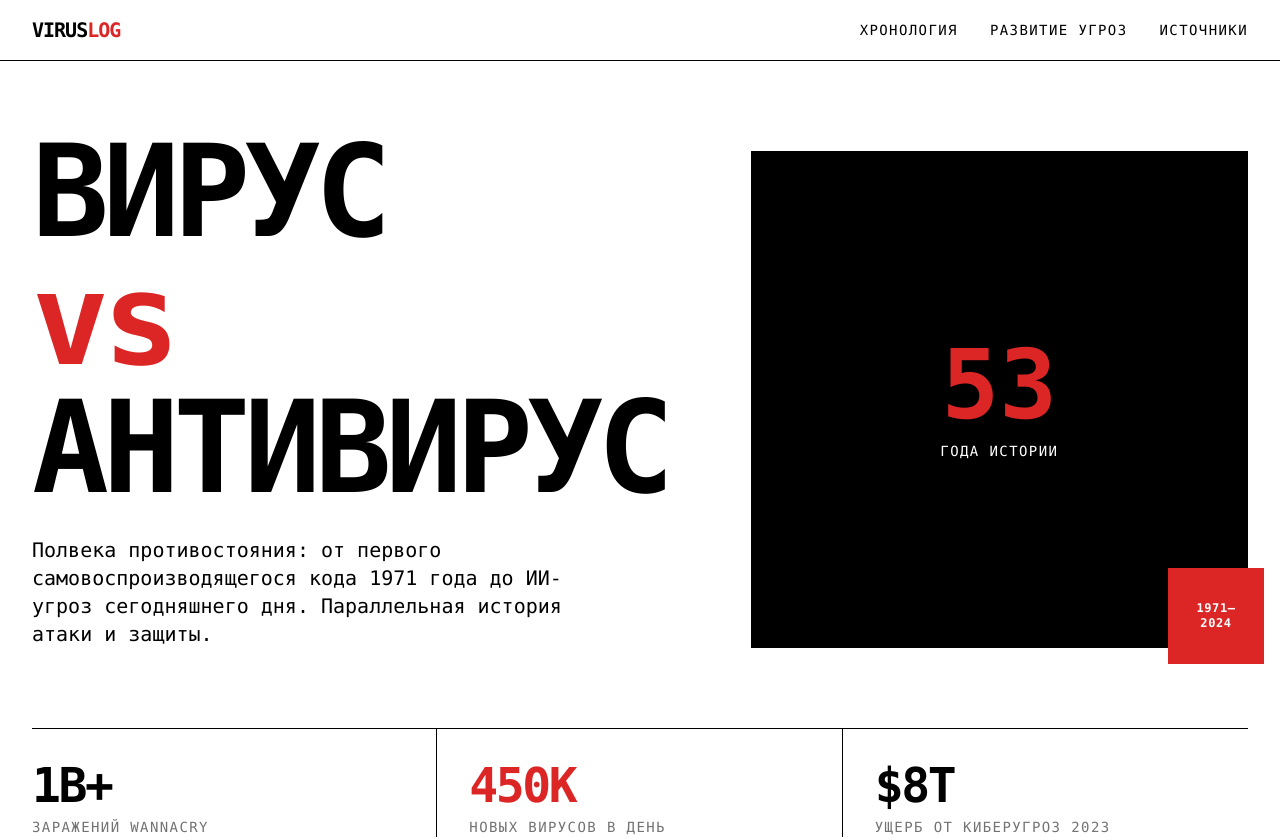
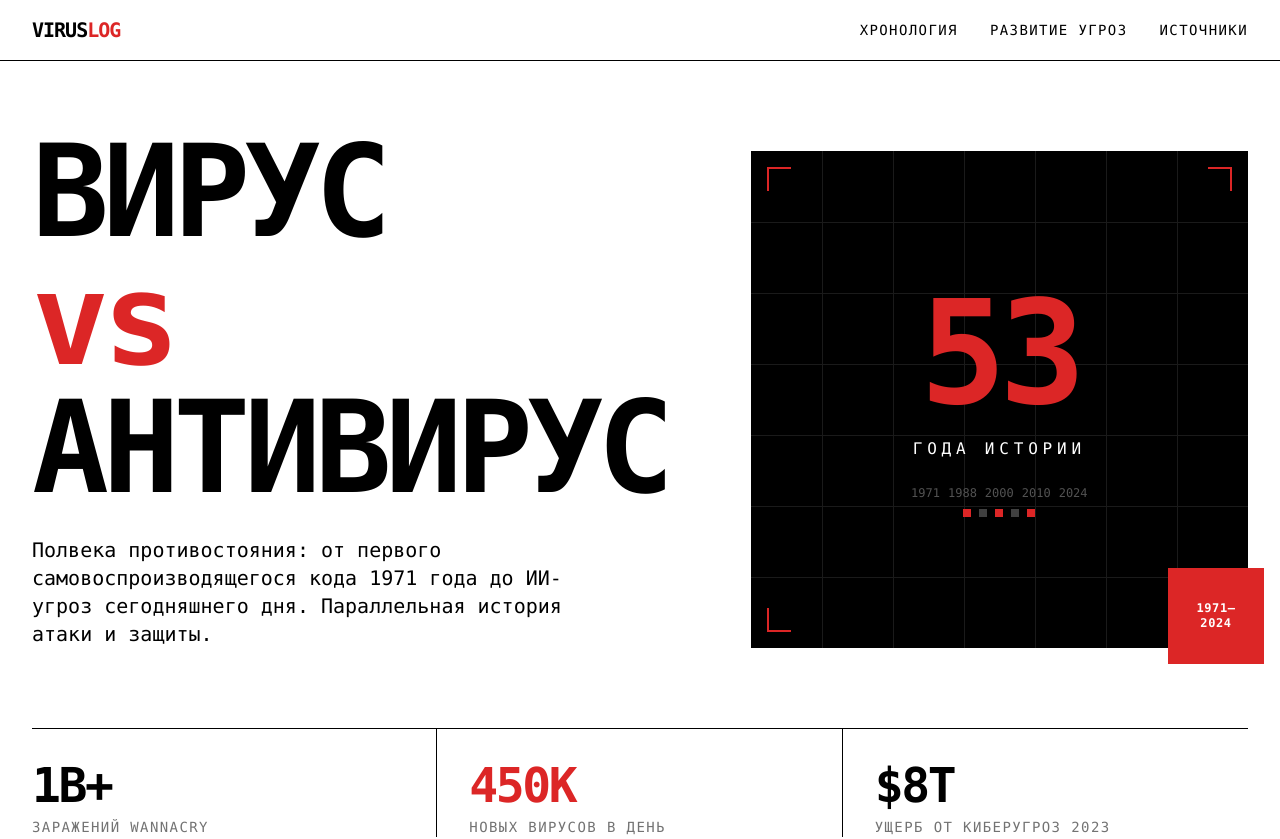
Before and after one commit to pr-poehali-dev/project-zenith-flight, a React (Vite) app: page / in a window 1280 px wide. Shown: the top 839 px of the page. Built offline with nearby package versions, Linux system fonts and the light colour scheme.

Commit message:
feat: улучшена секция истории

```diff
--- a/src/pages/Index.tsx
+++ b/src/pages/Index.tsx
@@ -166,10 +166,35 @@ export default function Index() {
           </div>
           <div className="col-span-12 md:col-span-5 flex items-end justify-center">
             <div className="relative w-full aspect-square">
-              <div className="absolute inset-0 bg-black flex items-center justify-center">
-                <div className="text-center">
-                  <div className="text-red-600 text-8xl font-bold leading-none">53</div>
-                  <div className="text-white text-sm uppercase tracking-widest mt-2">года истории</div>
+              <div className="absolute inset-0 bg-black flex items-center justify-center overflow-hidden">
+                {/* Grid lines decoration */}
+                <div className="absolute inset-0 opacity-10">
+                  {[...Array(6)].map((_, i) => (
+                    <div key={i} className="absolute top-0 bottom-0 border-l border-white" style={{ left: `${(i + 1) * 100 / 7}%` }} />
+                  ))}
+                  {[...Array(6)].map((_, i) => (
+                    <div key={i} className="absolute left-0 right-0 border-t border-white" style={{ top: `${(i + 1) * 100 / 7}%` }} />
+                  ))}
+                </div>
+                {/* Corner marks */}
+                <div className="absolute top-4 left-4 w-6 h-6 border-t-2 border-l-2 border-red-600" />
+                <div className="absolute top-4 right-4 w-6 h-6 border-t-2 border-r-2 border-red-600" />
+                <div className="absolute bottom-4 left-4 w-6 h-6 border-b-2 border-l-2 border-red-600" />
+                <div className="absolute bottom-4 right-4 w-6 h-6 border-b-2 border-r-2 border-red-600" />
+                {/* Main content */}
+                <div className="text-center relative z-10">
+                  <div className="text-red-600 text-[9rem] font-bold leading-none tracking-tighter">53</div>
+                  <div className="text-white text-base uppercase tracking-[0.3em] mt-3">года истории</div>
+                  <div className="mt-6 flex justify-center gap-2">
+                    {["1971", "1988", "2000", "2010", "2024"].map((y) => (
+                      <span key={y} className="text-neutral-600 text-xs font-mono">{y}</span>
+                    ))}
+                  </div>
+                  <div className="mt-2 flex justify-center gap-2">
+                    {["1971", "1988", "2000", "2010", "2024"].map((_, i) => (
+                      <span key={i} className={`w-2 h-2 inline-block ${i % 2 === 0 ? "bg-red-600" : "bg-neutral-700"}`} />
+                    ))}
+                  </div>
                 </div>
               </div>
               <div className="absolute -bottom-4 -right-4 w-24 h-24 bg-red-600 flex items-center justify-center">
```
